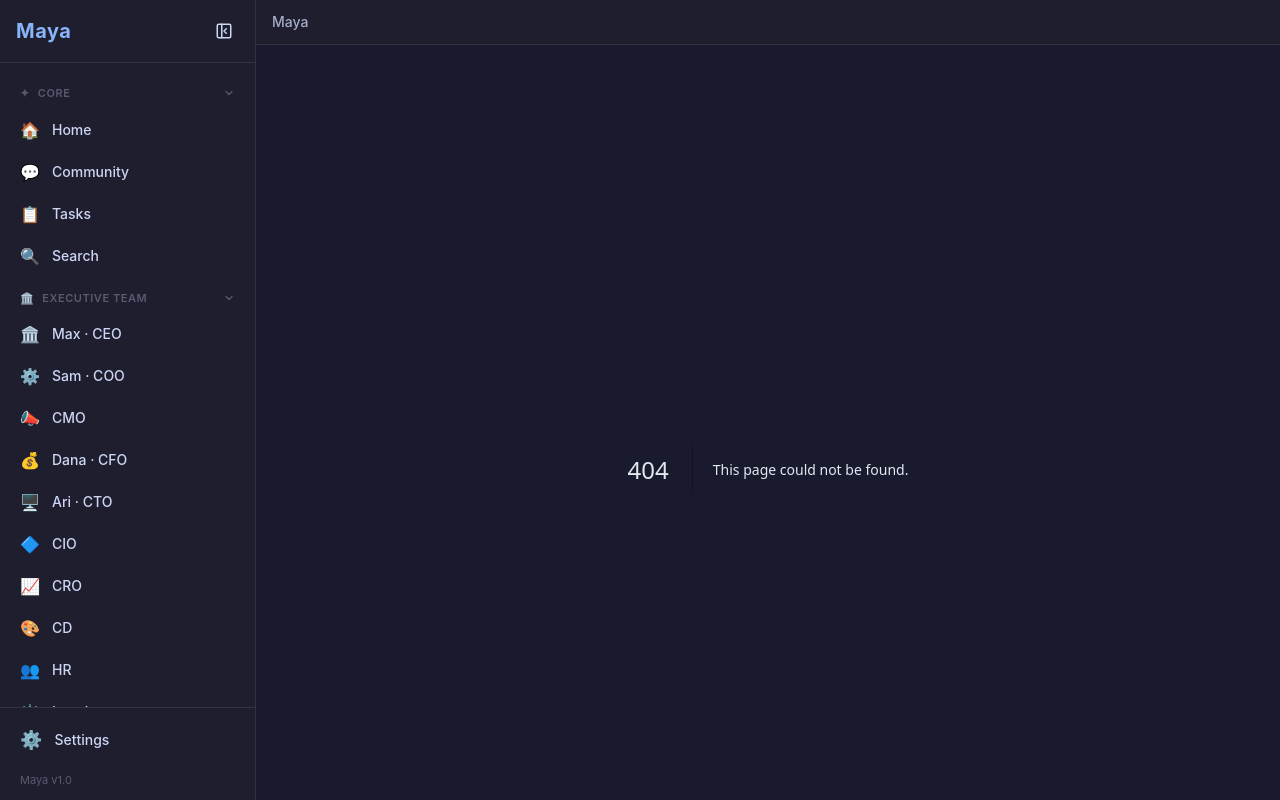
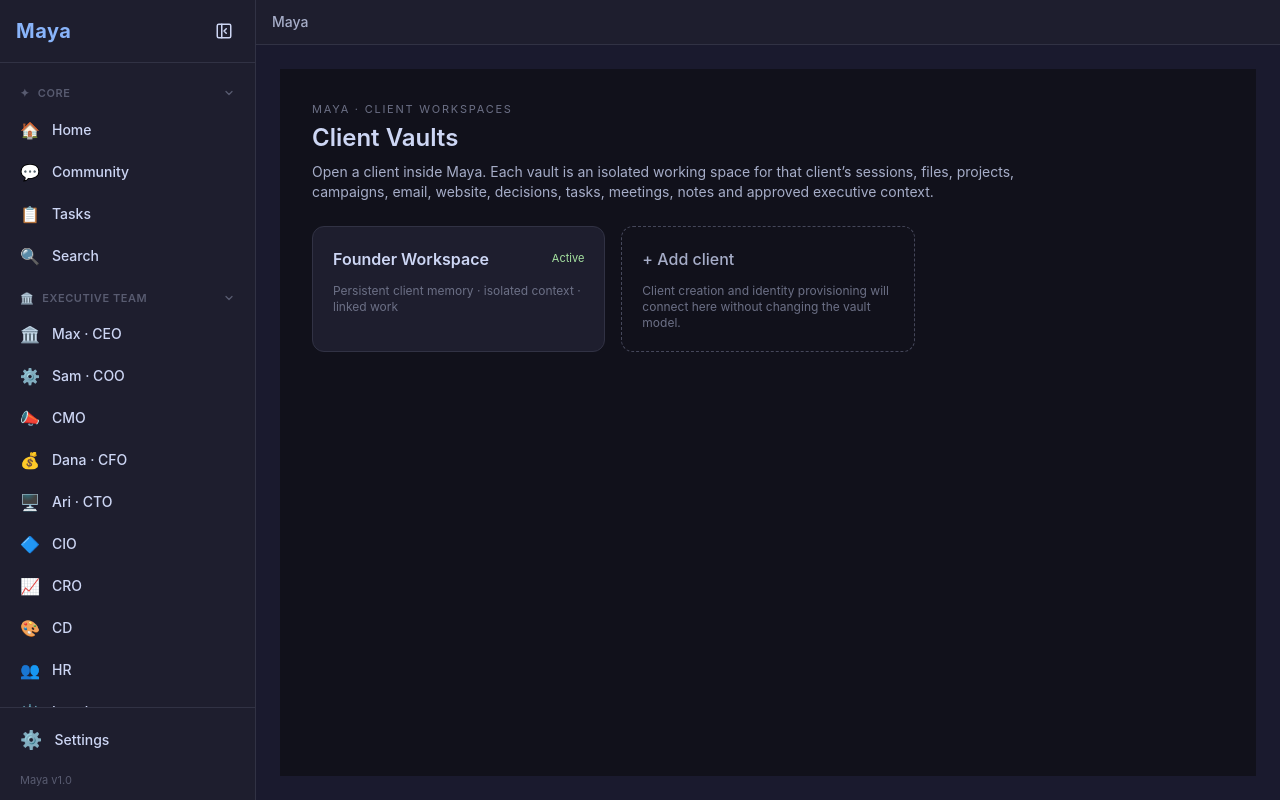
Before and after one commit to cre8veheart-ai/Maya_with_sidebar, a Next.js app: page /client-vaults in a window 1280 px wide. Before the commit this address had no page. Built offline with nearby package versions, Linux system fonts and the light colour scheme.

Commit message:
Add native Client Vaults workspace

```diff
--- /dev/null
+++ b/app/client-vaults/page.tsx
@@ -0,0 +1,36 @@
+import Link from "next/link";
+
+const seededClients = [
+  { id: "founder", name: "Founder Workspace", status: "Active" },
+];
+
+export default function ClientVaultsPage() {
+  return (
+    <main className="h-full overflow-y-auto p-6 md:p-8 bg-[#11111b] text-[#cdd6f4]">
+      <div className="max-w-6xl mx-auto">
+        <div className="mb-6">
+          <p className="text-[11px] uppercase tracking-[0.16em] text-[#6c7086]">MAYA · Client Workspaces</p>
+          <h1 className="text-2xl font-semibold mt-1">Client Vaults</h1>
+          <p className="text-sm text-[#a6adc8] mt-2 max-w-3xl">Open a client inside Maya. Each vault is an isolated working space for that client’s sessions, files, projects, campaigns, email, website, decisions, tasks, meetings, notes and approved executive context.</p>
+        </div>
+
+        <div className="grid gap-4 md:grid-cols-2 xl:grid-cols-3">
+          {seededClients.map((client) => (
+            <Link key={client.id} href={`/client-vaults/${client.id}`} className="rounded-xl border border-[#313244] bg-[#1e1e2e] p-5 hover:border-[#89b4fa] transition-colors">
+              <div className="flex items-center justify-between gap-3">
+                <h2 className="font-semibold">{client.name}</h2>
+                <span className="text-[11px] text-[#a6e3a1]">{client.status}</span>
+              </div>
+              <p className="text-xs text-[#6c7086] mt-3">Persistent client memory · isolated context · linked work</p>
+            </Link>
+          ))}
+
+          <div className="rounded-xl border border-dashed border-[#45475a] p-5 text-[#6c7086]">
+            <div className="font-medium text-[#a6adc8]">+ Add client</div>
+            <p className="text-xs mt-3">Client creation and identity provisioning will connect here without changing the vault model.</p>
+          </div>
+        </div>
+      </div>
+    </main>
+  );
+}
```
